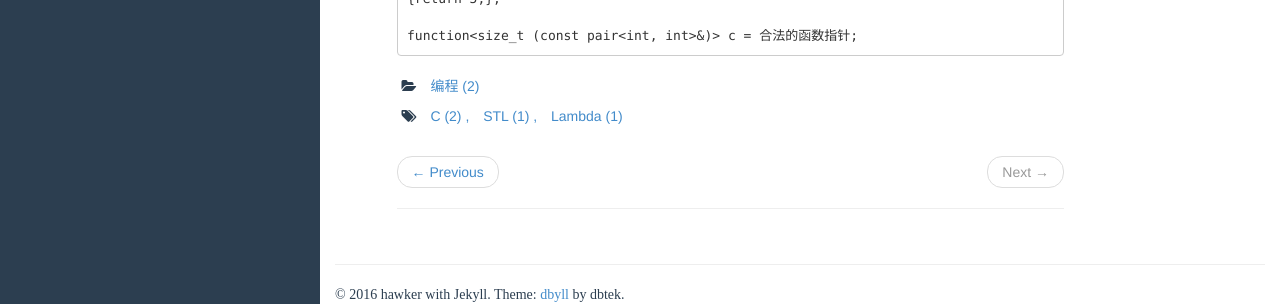
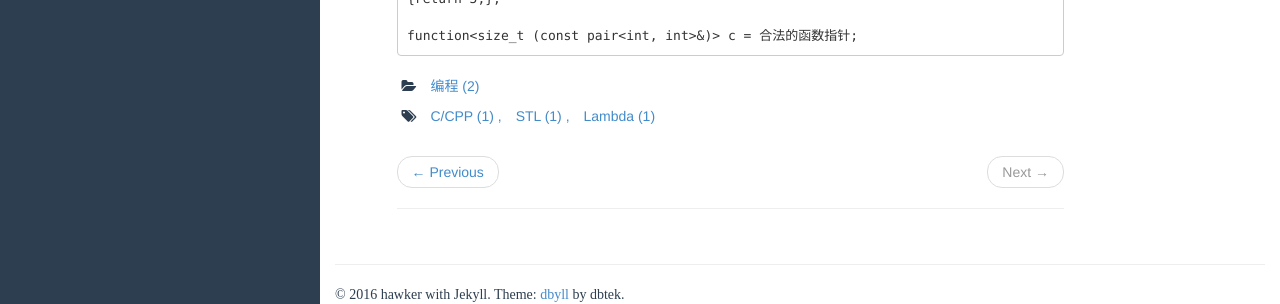
Before and after one commit to hawkxiang/hawkxiang.github.io, a Jekyll site: the page built from _posts/2016.04-05/2016-04-05-unordered_map-pair-lambda.md, in a window 1280 px wide and 900 px high, scrolled down 1672 px. Shown: the part 585-889 px from the top of the window. Built offline with Jekyll 4.4.1, drawn with Linux system fonts in a browser that asks for light colours; comment, search, counter and statistics services are not loaded.

Commit message:
change tag

```diff
--- a/_posts/2016.04-05/2016-04-05-unordered_map-pair-lambda.md
+++ b/_posts/2016.04-05/2016-04-05-unordered_map-pair-lambda.md
@@ -7,7 +7,7 @@ date: 2016-04-5 23:00:00
 category:
     - 编程
 tags:
-    - C
+    - C/CPP
     - STL
     - Lambda
 ---
```
